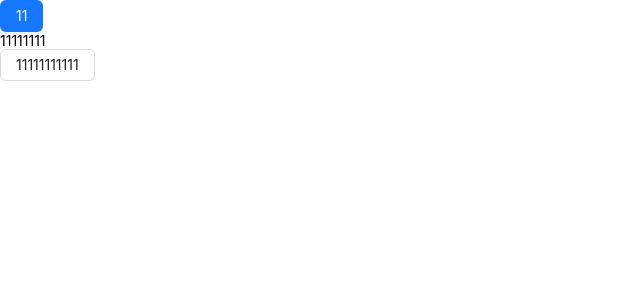
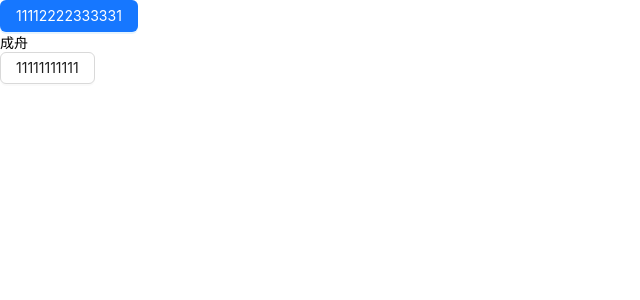
Before and after one commit to sincely/vue3-vite5-app, a Vue app: page /#/home in a window 1280 px wide. Shown: the top 300 px of the page, without its empty margins (0-640 px from the left). Built offline with nearby package versions, Linux system fonts and the light colour scheme.

Commit message:
update: 更新版本更新

```diff
--- a/package.json
+++ b/package.json
@@ -7,6 +7,7 @@
     "serve": "vite --mode development",
     "build:test": "vite build --mode test",
     "build:production": "vite build --mode production",
+    "preview": "vite preview",
     "eslint:fix": "eslint \"src/**/*.{vue,js}\" --fix",
     "prettier:fix": "prettier --write \"src/**/*.{js,vue,less,css,json,html}\"",
     "stylelint:fix": "stylelint \"**/*.{html,vue,css,less}\" --fix",
--- a/public/version.json
+++ b/public/version.json
@@ -1 +1 @@
-{"version":1733798237968}
+{"version":1733889395365}
--- a/src/permission.js
+++ b/src/permission.js
@@ -6,10 +6,15 @@ router.beforeEach((to, from, next) => {
   next()
 })
 
-// 版本监控
+// 版本监控 全局缓存的版本 与 版本号文件读取结果 不同时，说明有新版本，5秒后自动刷新
+// 解决重复刷新问题
+
 const versionCheck = async () => {
+  console.log('当前版本：', __APP_VERSION__)
+  console.log('当前环境：', import.meta.env)
+  if (import.meta.env.VITE_NODE_ENV === 'development') return
   const response = await axios.get('version.json')
-  if (import.meta.env.VITE_NODE_ENV === 'development') return
+  console.log('最新版本：', response.data.version)
   if (__APP_VERSION__ !== response.data.version) {
     // console.log('有新版本，刷新页面');
     setTimeout(() => {
--- a/src/views/home/index.vue
+++ b/src/views/home/index.vue
@@ -1,7 +1,7 @@
 <template>
   <div>
-    <a-button type="primary">11</a-button>
-    <a-row>11111111</a-row>
+    <a-button type="primary">11112222333331</a-button>
+    <a-row>成舟</a-row>
     <a-button @click="handle">11111111111</a-button>
   </div>
 </template>
--- a/vite.config.js
+++ b/vite.config.js
@@ -2,6 +2,7 @@ import { defineConfig, loadEnv } from 'vite'
 import { resolve } from 'path'
 import createVitePlugins from './build/plugins'
 import { proxyServer } from './build/config/proxy'
+const currentTime = new Date().getTime() // 定义一个时间戳
 export default defineConfig(({ mode, command }) => {
   const viteEnv = loadEnv(mode, process.cwd())
   return defineConfig({
@@ -19,12 +20,12 @@ export default defineConfig(({ mode, command }) => {
     },
     build: {
       // 传递给Terser的更多 minify 选项。
-      terserOptions: {
-        compress: {
-          drop_console: true, // 生产环境时移除console
-          drop_debugger: true // 生产环境时移除debugger
-        }
-      },
+      // terserOptions: {
+      //   compress: {
+      //     drop_console: true, // 生产环境时移除console
+      //     drop_debugger: true // 生产环境时移除debugger
+      //   }
+      // },
       modulePreload: true, // 是否动态引入polyfill，需要引入兼容性相关的文件
       emptyOutDir: true, // 默认true默认情况下，若outDir在root目录下，则Vite会在构建时清空该目录。
       assetsInlineLimit: 4096, // 小于此阈值的导入或引用资源将内联为base64编码，以避免额外的http请求。设置为0可以完全禁用此项
@@ -73,7 +74,7 @@ export default defineConfig(({ mode, command }) => {
     },
     define: {
       // 定义全局变量
-      __APP_VERSION__: new Date().getTime()
+      __APP_VERSION__: currentTime
     },
     css: {
       preprocessorOptions: {
@@ -84,7 +85,7 @@ export default defineConfig(({ mode, command }) => {
         }
       }
     },
-    plugins: createVitePlugins(viteEnv, command === 'build'),
+    plugins: createVitePlugins(viteEnv, command === 'build', currentTime),
     // 强制预构建插件包
     optimizeDeps: {
       // force: false, // 是否强制依赖预构建
```
Also changed, not shown: 1 other file (tests, documents, lock files or other folders).
